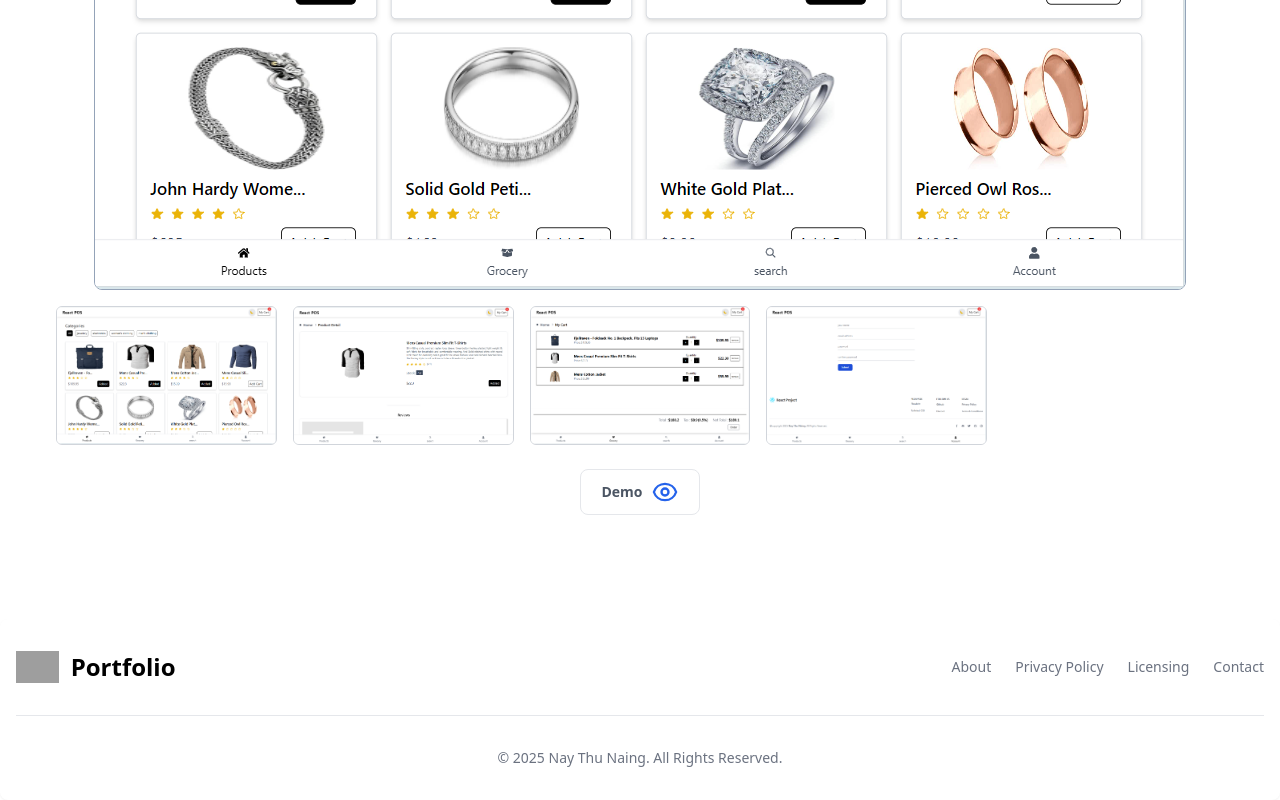
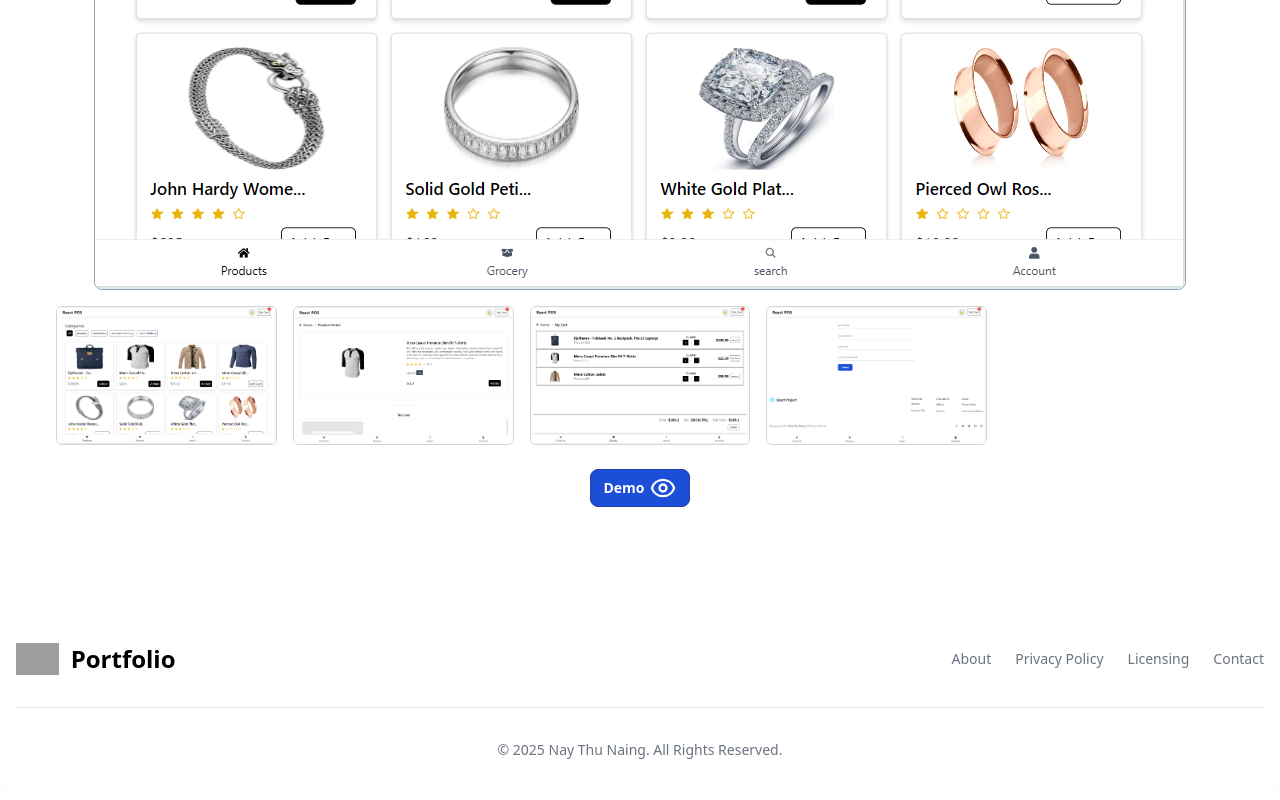
Before and after one commit to naythunaing-mm/naythunaing.mm, a React (Vite) app: page /projects/project-detail/1 in a window 1280 px wide. Shown: the part 808-1608 px from the top of the page. Built offline with nearby package versions, Linux system fonts and the light colour scheme; grey boxes are pictures that could not be loaded.

Commit message:
modify demobtn

```diff
--- a/src/components/DemoBtn.jsx
+++ b/src/components/DemoBtn.jsx
@@ -3,9 +3,9 @@ const DemoBtn = ({ icon, name, path }) => {
     return (<>
         <Link
             to={path}
-            className="inline-flex items-center gap-2 rounded-lg border border-gray-200 px-5 py-2 transition-colors hover:bg-gray-100 dark:border-gray-700 dark:hover:bg-gray-800"
+            className="inline-flex items-center gap-1 rounded-lg border bg-blue-700 border-blue-800 px-3 py-1 transition-colors hover:bg-blue-500"
         >
-            <span className="text-sm font-bold text-gray-600 group-hover:text-blue-600 dark:text-gray-400 dark:group-hover:text-blue-400">
+            <span className="text-sm font-bold text-white group-hover:text-blue-600 dark:group-hover:text-blue-400">
                 {name}
             </span>
             {icon}
--- a/src/components/MyProjectDetail.jsx
+++ b/src/components/MyProjectDetail.jsx
@@ -53,7 +53,7 @@ const MyProjectDetail = () => {
                                 </div>
                             </div>
                             <div className="flex items-center justify-center">
-                                <DemoBtn icon={<HiOutlineEye className="w-7 h-7 text-blue-600" />} path={currentProject.demo} name="Demo" />
+                                <DemoBtn icon={<HiOutlineEye className="w-7 h-7 text-white" />} path={currentProject.demo} name="Demo" />
 
                             </div>
                         </div>
```
